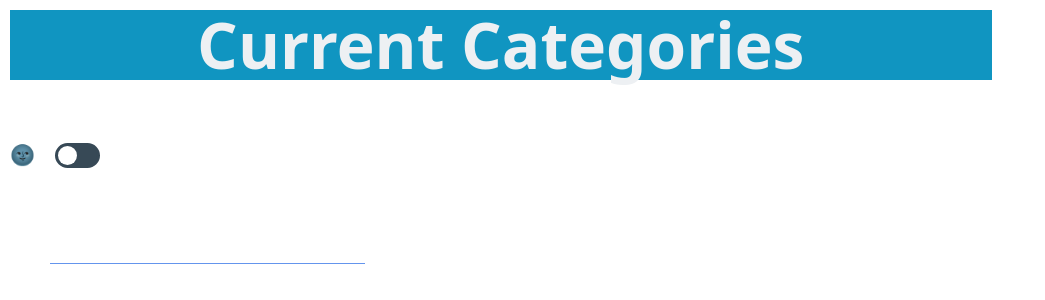
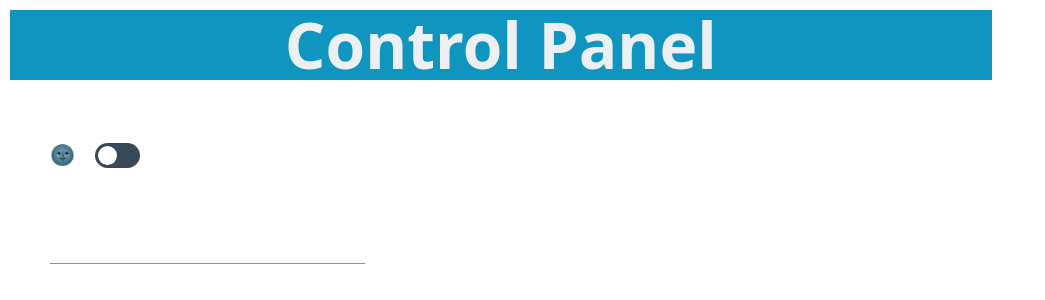
Before and after one commit to AhmedGamal2212/materials-navigation, a React (Vite) app: page / in a window 1280 px wide. Shown: the top 300 px of the page, without its empty margins (0-1045 px from the left). Built offline with nearby package versions, Linux system fonts and the light colour scheme.

Commit message:
fix theme switch layout

```diff
--- a/src/App.jsx
+++ b/src/App.jsx
@@ -14,7 +14,7 @@ function App() {
 
     return (
         <div data-theme={isDark ? "dark" : "light"}>
-            <h1 className={`${styles.mainHeader} ${isDark ? '' : styles.mainHeaderLight}`}>Current Categories</h1>
+            <h1 className={`${styles.mainHeader} ${isDark ? '' : styles.mainHeaderLight}`}>Control Panel</h1>
             <div className={styles.themeSwitcherWrapper}>
                 {!isDark ? "🌞" : "🌚"}
                 <input type={"checkbox"} role={"switch"} className={styles.themeSwitcher} onChange={() => handleTheme()}/>
--- a/src/App.module.css
+++ b/src/App.module.css
@@ -6,6 +6,7 @@
 .themeSwitcherWrapper {
     text-align: start;
     width: fit-content;
+    margin-left: 2rem;
 }
 
 .themeSwitcher {
```
